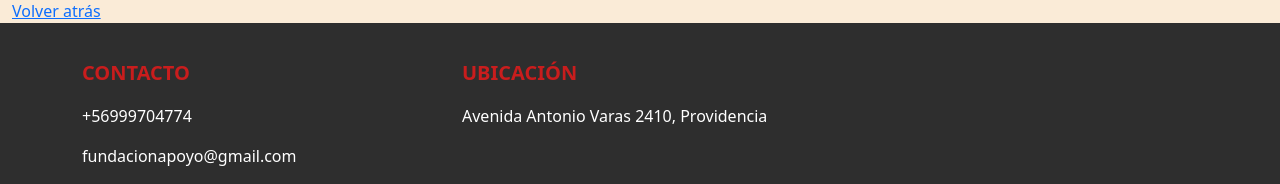
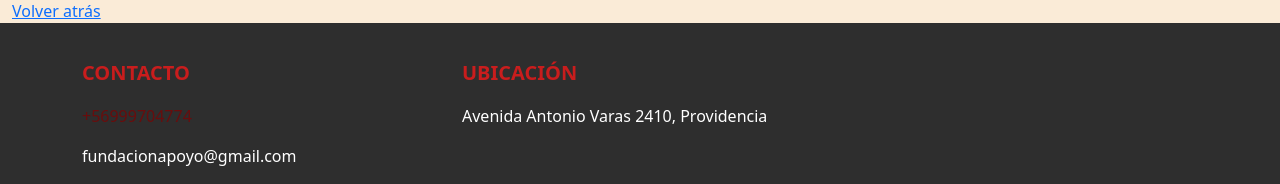
Before and after one commit to CamiloGonzalezSoto/IngenieriaSoftware, a Django app: page /mandatos in a window 1280 px wide. Shown: the part 784-968 px from the top of the page. Run offline with Django 3.2, Linux system fonts and the light colour scheme.

Commit message:
se agrego contenido

```diff
--- a/ingsoftwarep/core/static/core/css/main.css
+++ b/ingsoftwarep/core/static/core/css/main.css
@@ -171,7 +171,7 @@ font-size: 16px;
   }
 
   .titulo-contacto{
-    color: #fff;
+    color: rgb(105, 13, 13);
   }
 
   .correo-contacto{
```
